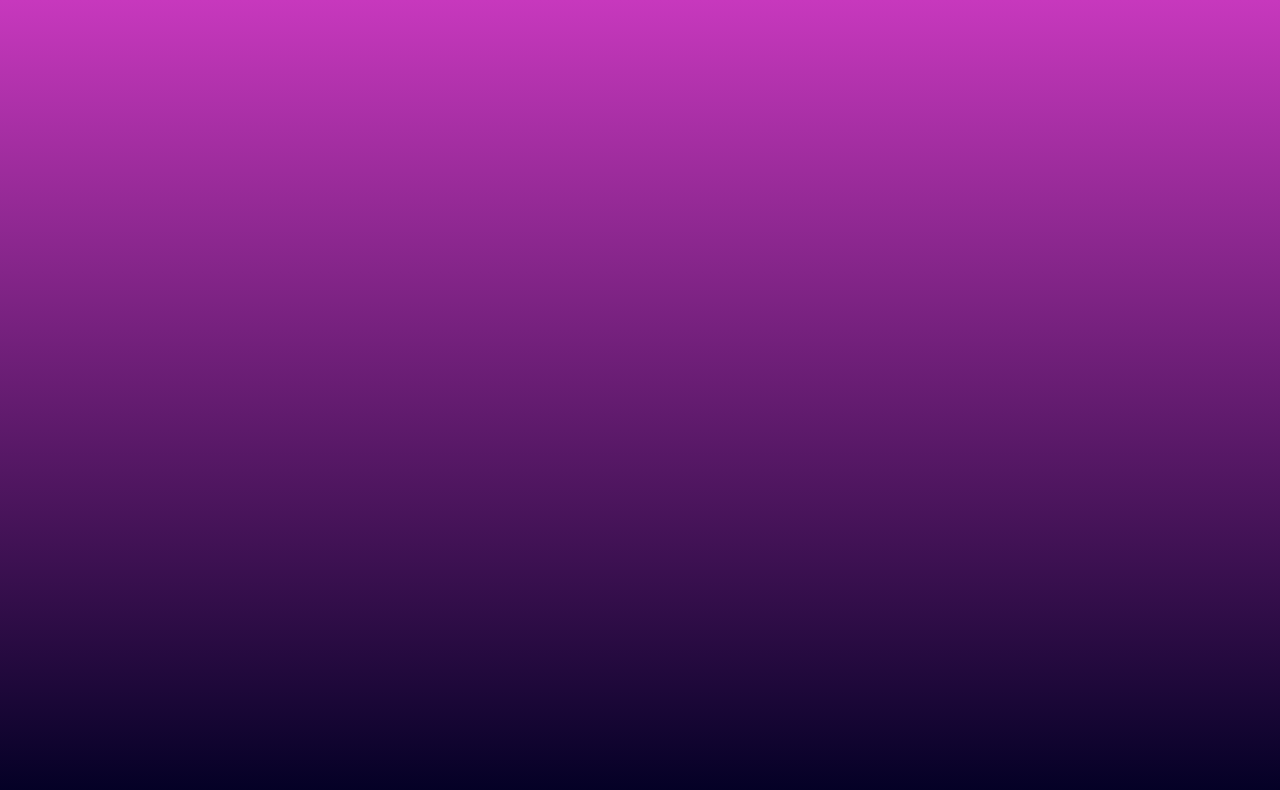
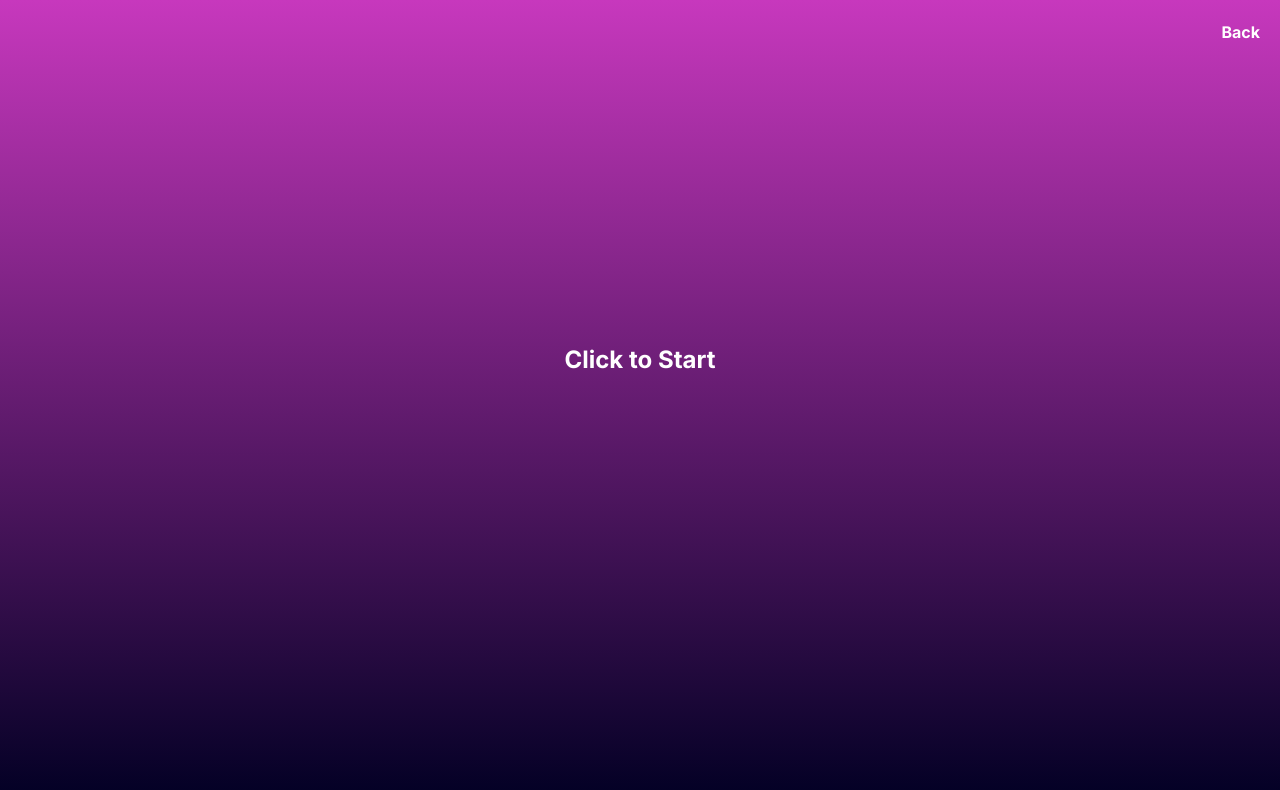
Before and after one commit to Danipinion/besthy-fe, a React (Vite) app: page /game/dino in a window 1280 px wide. Before the commit this address had no page. Shown: the top 790 px of the page. Built offline with nearby package versions, Linux system fonts and the light colour scheme.

Commit message:
➕:add game dino pages

```diff
--- a/src/App.tsx
+++ b/src/App.tsx
@@ -9,6 +9,8 @@ import Psikoter from "./pages/Psikoter";
 import About from "./pages/About";
 import PraPsikotes from "./pages/PraPsikotes";
 import Komunitas from "./pages/Komunitas";
+import Dino from "./pages/games/Dino";
+import GameMenu from "./pages/GameMenu";
 
 const App = () => {
   return (
@@ -23,6 +25,8 @@ const App = () => {
         <Route path="/user/psikotes" element={<Psikoter />} />
         <Route path="/user/detakJantung" element={<DetakJantung />} />
         <Route path="/user/komunitas" element={<Komunitas />} />
+        <Route path="/user/game-menu" element={<GameMenu />} />
+        <Route path="/game/dino" element={<Dino />} />
         <Route path="/about" element={<About />} />
       </Routes>
     </BrowserRouter>
--- a/src/index.css
+++ b/src/index.css
@@ -79,3 +79,61 @@
 .full-page-chat-red div div div {
   color: red;
 }
+
+.dino {
+  width: 50px;
+  height: 50px;
+  background: gray; /* Ganti dengan gambar dino jika ada */
+  position: absolute;
+  bottom: 0;
+  left: 50px;
+  transition: transform 0.3s ease;
+}
+
+.dino.jump {
+  animation: jump 1s ease forwards; /* Durasi animasi lompatan */
+}
+
+@keyframes jump {
+  0% {
+    transform: translateY(0);
+  }
+  50% {
+    transform: translateY(-150px); /* Ketinggian lompatan */
+  }
+  100% {
+    transform: translateY(0);
+  }
+}
+
+.cactus {
+  width: 30px;
+  height: 50px;
+  background: green; /* Ganti dengan gambar kaktus jika ada */
+  position: absolute;
+  bottom: 0;
+}
+
+.game {
+  position: relative;
+  width: 100vw;
+  height: 90vh;
+  overflow: hidden;
+}
+
+.start-screen {
+  position: absolute;
+  top: 50%;
+  left: 50%;
+  transform: translate(-50%, -50%);
+  font-size: 24px;
+  color: white;
+}
+
+.score {
+  position: absolute;
+  top: 10px;
+  left: 10px;
+  font-size: 20px;
+  color: white;
+}
--- a/src/instance.ts
+++ b/src/instance.ts
@@ -1,8 +1,8 @@
 import axios from "axios";
 
 const instance = axios.create({
-  // baseURL: "http://localhost:3002",
-  baseURL: "https://besthy-be.vercel.app",
+  baseURL: "http://localhost:3002",
+  // baseURL: "https://besthy-be.vercel.app",
 });
 
 export default instance;
--- a/src/pages/Dashboard.tsx
+++ b/src/pages/Dashboard.tsx
@@ -55,7 +55,7 @@ const Dashboard = () => {
               Komunitas
             </Button>
           </Link>
-          <Link to={"/dashboard"}>
+          <Link to={"/user/game-menu"}>
             <Button className="w-full my-2 shadow-md justify-start gap-2 h-14 text-xl">
               <Gamepad className="h-9 w-9" />
               Games
--- /dev/null
+++ b/src/pages/GameMenu.tsx
@@ -0,0 +1,21 @@
+import MainLayout from "@/layouts/MainLayout";
+import React from "react";
+import { Link } from "react-router-dom";
+
+const GameMenu = () => {
+  return (
+    <MainLayout>
+      <div className="p-3">
+        <div className="bg-white w-full h-[60vh] rounded-md p-3">
+          <Link to={"/game/dino"}>
+            <button className="w-full h-14 shadow-md justify-start gap-2 text-xl text-black font-bold border-4 border-black rounded-md">
+              Dino Version Kotak
+            </button>
+          </Link>
+        </div>
+      </div>
+    </MainLayout>
+  );
+};
+
+export default GameMenu;
--- /dev/null
+++ b/src/pages/games/Dino.tsx
@@ -0,0 +1,145 @@
+import React, { useEffect, useState, useRef } from "react";
+import { Link } from "react-router-dom";
+
+const Dino: React.FC = () => {
+  const [isJumping, setIsJumping] = useState(false);
+  const [cacti, setCacti] = useState<number[]>([]);
+  const [isGameOver, setIsGameOver] = useState(false);
+  const [isStarted, setIsStarted] = useState(false);
+  const [score, setScore] = useState(0);
+  const cactusSpeedRef = useRef(10); // Setel kecepatan kaktus awal menjadi 10
+
+  const handleJump = () => {
+    if (isStarted && !isJumping) {
+      setIsJumping(true);
+      setTimeout(() => setIsJumping(false), 1000); // Durasi animasi lompatan
+    }
+  };
+
+  const startGame = () => {
+    setIsStarted(true);
+    setIsGameOver(false);
+    setCacti([]);
+    setScore(0);
+    cactusSpeedRef.current = 10; // Reset kecepatan kaktus ke nilai awal
+  };
+
+  // Menambahkan kaktus secara acak
+  useEffect(() => {
+    if (!isStarted) return;
+
+    const spawnCactus = () => {
+      const minDistance = 800; // Jarak minimum antara kaktus
+      const maxDistance = 1200; // Jarak maksimum antara kaktus
+      const randomDistance =
+        Math.random() * (maxDistance - minDistance) + minDistance;
+      setCacti((prevCacti) => [
+        ...prevCacti,
+        window.innerWidth + randomDistance,
+      ]);
+    };
+
+    const interval = setInterval(
+      spawnCactus,
+      Math.random() * 2000 + 1000 // Menambahkan kaktus setiap 1-3 detik
+    );
+
+    return () => clearInterval(interval);
+  }, [isStarted]);
+
+  // Menggerakkan kaktus dan mengatur skor
+  useEffect(() => {
+    if (!isStarted) return;
+
+    const interval = setInterval(() => {
+      setCacti(
+        (prevCacti) =>
+          prevCacti
+            .map((pos) => pos - cactusSpeedRef.current)
+            .filter((pos) => pos > -20) // Hapus kaktus yang sudah keluar dari layar
+      );
+      setScore((prevScore) => prevScore + 1);
+    }, 50);
+
+    return () => clearInterval(interval);
+  }, [isStarted]);
+
+  // Meningkatkan kecepatan kaktus setiap skor kelipatan 100
+  useEffect(() => {
+    if (score % 100 === 0 && score > 0) {
+      cactusSpeedRef.current += 0.5; // Meningkatkan kecepatan kaktus secara bertahap
+    }
+  }, [score]);
+
+  // Mengecek tabrakan
+  useEffect(() => {
+    if (!isStarted) return;
+
+    const checkCollision = () => {
+      if (cacti.some((pos) => pos < 150 && pos > 10 && !isJumping)) {
+        setIsGameOver(true);
+        setIsStarted(false);
+      }
+    };
+
+    const interval = setInterval(checkCollision, 50);
+
+    return () => clearInterval(interval);
+  }, [cacti, isJumping, isStarted]);
+
+  return (
+    <div className="game" onClick={isGameOver ? startGame : handleJump}>
+      {!isStarted ? (
+        <div
+          className="start-screen text-center font-bold text-2xl"
+          onClick={startGame}
+        >
+          {isGameOver ? (
+            <p className="">
+              Game Over <br /> Click to Restart
+            </p>
+          ) : (
+            "Click to Start"
+          )}
+        </div>
+      ) : (
+        <>
+          <div className="score">Score: {score}</div>
+          <DinoSprite isJumping={isJumping} />
+          {cacti.map((pos, index) => (
+            <Cactus key={index} position={pos} />
+          ))}
+        </>
+      )}
+      <Link
+        to="/user/game-menu"
+        className="absolute top-5 right-5 text-white font-bold"
+      >
+        Back
+      </Link>
+    </div>
+  );
+};
+
+export default Dino;
+
+interface DinoSpriteProps {
+  isJumping: boolean;
+}
+
+const DinoSprite: React.FC<DinoSpriteProps> = ({ isJumping }) => {
+  return <div className={`dino ${isJumping ? "jump" : ""}`}></div>;
+};
+
+interface CactusProps {
+  position: number;
+}
+
+const Cactus: React.FC<CactusProps> = ({ position }) => {
+  return (
+    <div
+      className="cactus"
+      style={{ right: window.innerWidth - position }}
+    ></div>
+  );
+};
```
